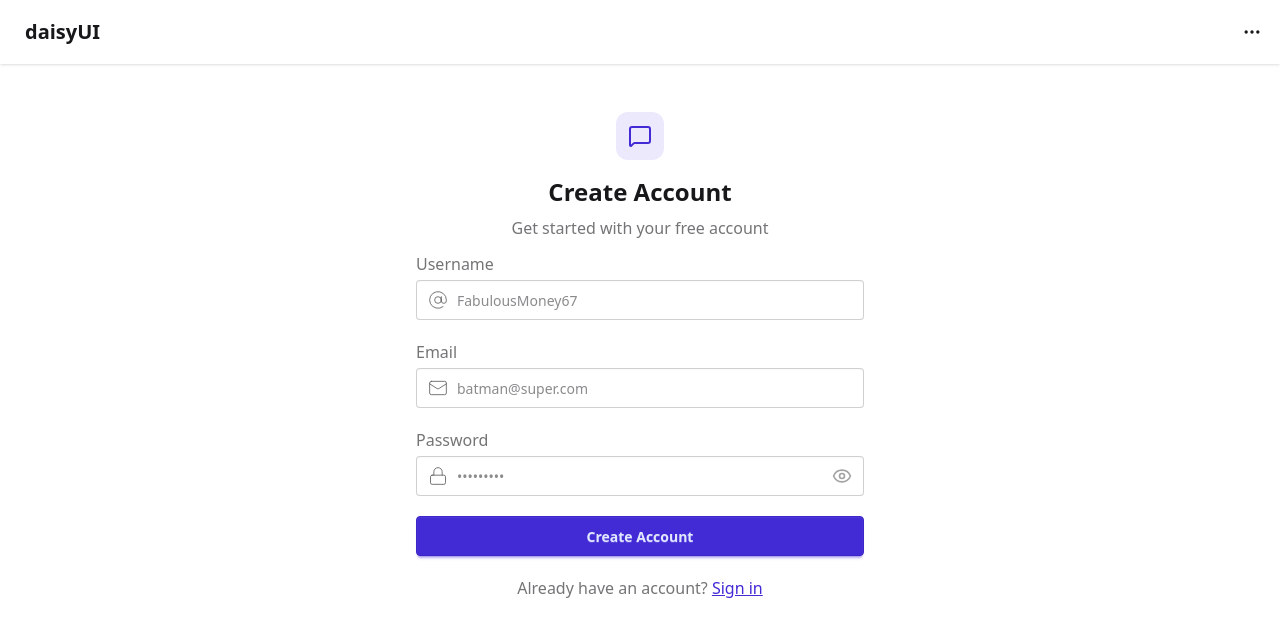
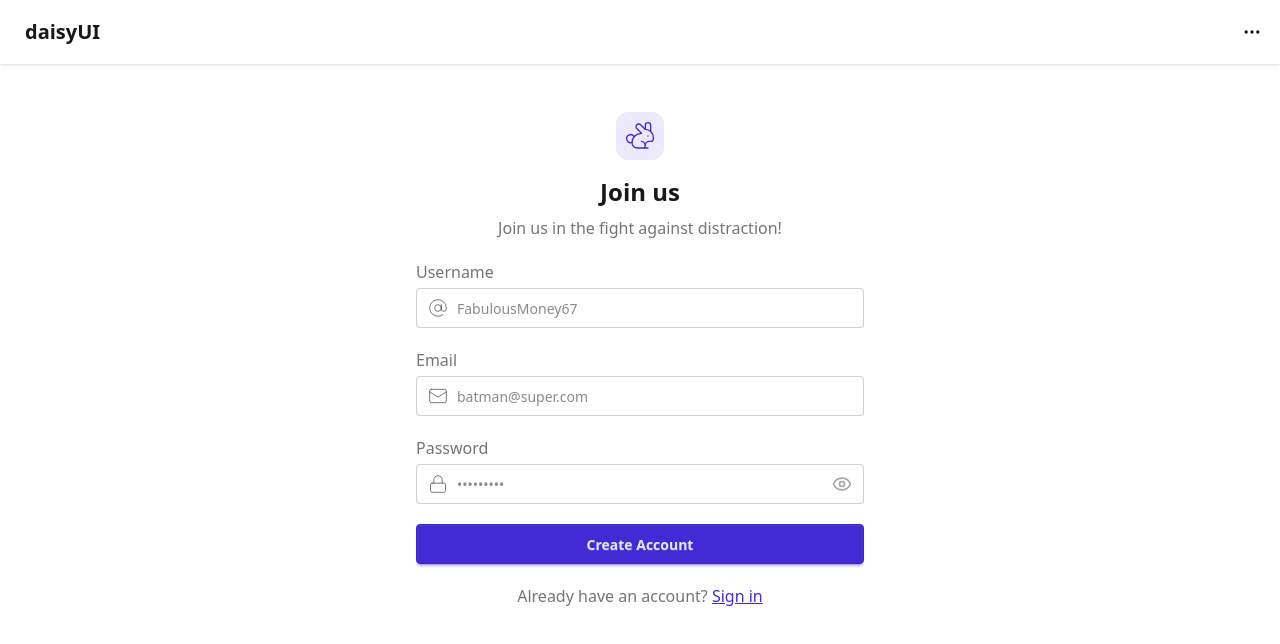
Before and after one commit to suka712/bubbly-chat, a React (Vite) app in the folder frontend/: page /signup in a window 1280 px wide. Shown: the top 644 px of the page. Built offline with nearby package versions, Linux system fonts and the light colour scheme; no server answers.

Commit message:
Adjust text styling and spacing

```diff
--- a/frontend/src/Pages/SignupPage.tsx
+++ b/frontend/src/Pages/SignupPage.tsx
@@ -1,6 +1,6 @@
 import { useState } from 'react'
 import { useAuthStore } from '../store/useAthStore'
-import { MessageSquare, AtSign, Mail, Lock, Eye, EyeOff, Loader2 } from 'lucide-react'
+import { AtSign, Mail, Lock, Eye, EyeOff, Loader2, Rabbit } from 'lucide-react'
 import { Link } from 'react-router-dom'
 import toast from 'react-hot-toast'
 
@@ -50,13 +50,13 @@ const SignupPage = () => {
             <div className="flex flex-col justify-center items-center p-6 sm:p-12">
                 <div className="w-full max-w-md space-y-5">
                     {/* Ⓜ️ Logo */}
-                    <div className="text-center mb-3">
+                    <div className="text-center mb-5">
                         <div className="flex flex-col items-center gap-2 group">
                             <div className="size-12 rounded-xl bg-primary/10 flex items-center justify-center group-hover:bg-primary/20 transition-colors">
-                                <MessageSquare className="size-6 text-primary" />
+                                <Rabbit className="size-8 text-primary stroke-1" />
                             </div>
-                            <h1 className="text-2xl font-bold mt-2">Create Account</h1>
-                            <p className="text-base-content/60">Get started with your free account</p>
+                            <h1 className="text-2xl font-bold mt-2">Join us</h1>
+                            <p className="text-base-content/60">Join us in the fight against distraction!</p>
                         </div>
                     </div>
 
@@ -65,7 +65,7 @@ const SignupPage = () => {
                         {/* 🫠 Username */}
                         <div className="form-control mb-5">
                             <label className="label mb-1">
-                                <span className="label-text font-medium">Username</span>
+                                <span className="label-text">Username</span>
                             </label>
                             <div className="relative">
                                 <div className="absolute inset-y-0 left-0 pl-3 flex items-center pointer-events-none">
@@ -86,7 +86,7 @@ const SignupPage = () => {
                         {/* ✉️ Email */}
                         <div className="form-control mb-5">
                             <label className="label mb-1">
-                                <span className="label-text font-medium">Email</span>
+                                <span className="label-text">Email</span>
                             </label>
                             <div className="relative">
                                 <div className="absolute inset-y-0 left-0 pl-3 flex items-center z-10">
@@ -105,7 +105,7 @@ const SignupPage = () => {
                         {/* 🔐 Password */}
                         <div className="form-control mb-5">
                             <label className="label mb-1">
-                                <span className="label-text font-medium">Password</span>
+                                <span className="label-text">Password</span>
                             </label>
                             <div className="relative">
                                 <div className="absolute inset-y-0 left-0 pl-3 flex items-center z-10">
```
